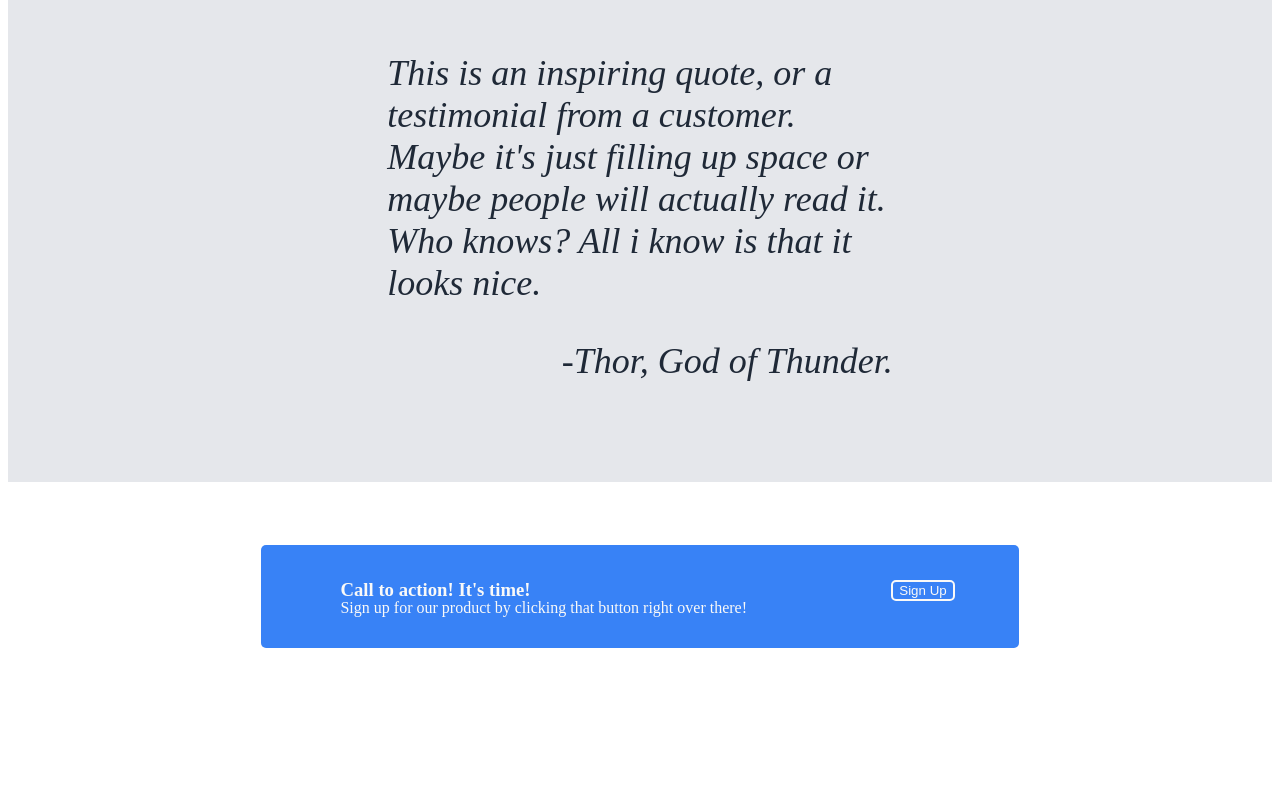
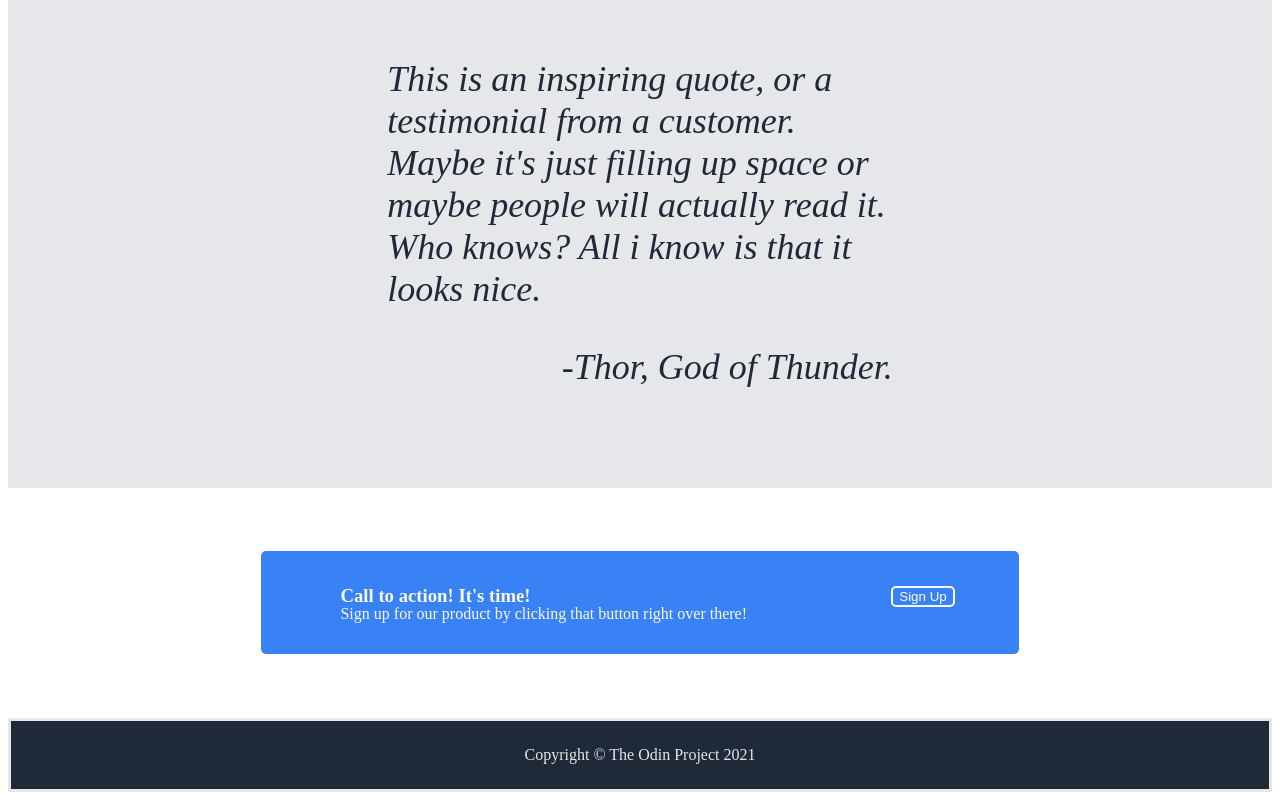
Before and after one commit to Ykesha/landing-page, a plain HTML site: page index.html in a window 1280 px wide. Shown: the part 894-1694 px from the top of the page. Before the commit the page ends 1606 px from the top, so only its background shows below. Drawn offline with Linux system fonts and the light colour scheme.

Commit message:
Created footer and added color + text.

```diff
--- a/index.html
+++ b/index.html
@@ -56,13 +56,13 @@
         </div>
         <button class="botton">Sign Up</button>
 
-
     </div>
 
 
 
 
     <footer>
+        <div class="foot">Copyright &copy; The Odin Project 2021</div>
     </footer>
 
 
--- a/styles.css
+++ b/styles.css
@@ -48,6 +48,7 @@
 .img2 {
     width: 150px;
     height: auto;
+    border: solid #3882f6;
 
     border-radius: 8px;
 
@@ -185,3 +186,11 @@ figcaption {
 
         color: #f9f9f8;
     }
+
+    footer {
+        border: solid;
+        text-align: center;
+        background-color: #1f2937;
+        color: #e5e7eb;
+        padding: 25px;
+    }
```
